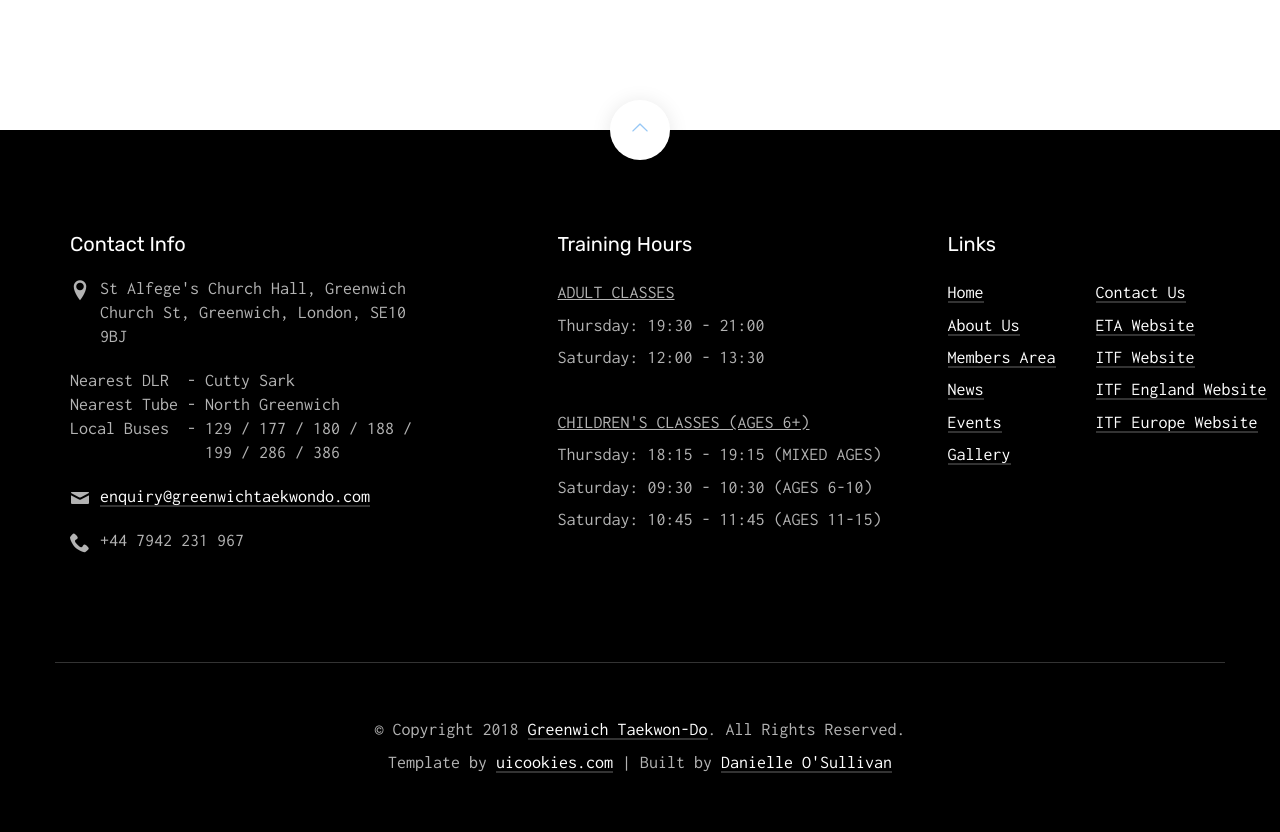
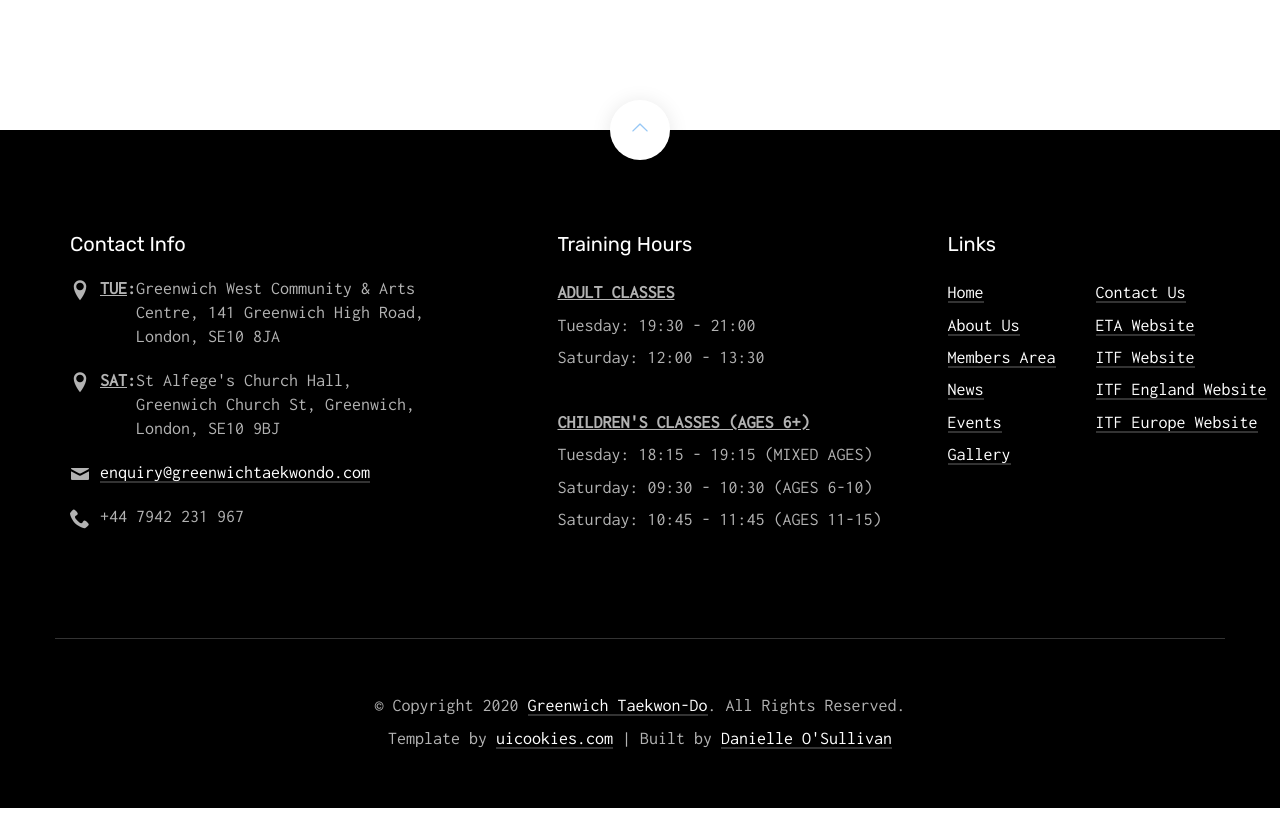
Before and after one commit to danielleos/greenwich-tkd, a website: page gallery.html in a window 1280 px wide. Shown: the part 1020-1852 px from the top of the page. After the commit the page ends 1828 px from the top, so only its background shows below. Drawn offline with Linux system fonts and the light colour scheme; files whose address does not match are found by name.

Commit message:
Update footer to include new location and difference in session times

```diff
--- a/gallery.html
+++ b/gallery.html
@@ -180,7 +180,7 @@
   </main>
 
   <!-- FOOTER -->
-  <footer id="gallery-footer" class="probootstrap-footer">
+  <footer class="probootstrap-footer">
     <div class="probootstrap-backtotop"><a href="#" class="js-backtotop"><i class="icon-chevron-thin-up"></i></a></div>
     <div class="container">
     <div class="row mb50">
@@ -188,12 +188,8 @@
         <div class="probootstrap-footer-widget">
           <h4>Contact Info</h4>
           <ul class="probootstrap-contact-info">
-              <li><i class="icon-location2"></i> <span>St Alfege's Church Hall, Greenwich Church St, Greenwich, London,
-                  SE10 9BJ</span></li>
-              <li>Nearest DLR &nbsp;- Cutty Sark<br>
-                Nearest Tube - North Greenwich<br>
-                Local Buses &nbsp;- 129 / 177 / 180 / 188 /<br>
-                &emsp;&emsp;&emsp;&emsp;&emsp;&emsp;&emsp; 199 / 286 / 386</li>
+            <li><i class="icon-location2"></i> <b><u>TUE</u>:</b> <span>Greenwich West Community & Arts Centre, 141 Greenwich High Road, London, SE10 8JA</span></li>
+            <li><i class="icon-location2"></i> <b><u>SAT</u>:</b> <span>St Alfege's Church Hall, Greenwich Church St, Greenwich, London, SE10 9BJ</span></li>
             <li><i class="icon-mail"></i><a href="mailto:enquiry@greenwichtaekwondo.com"><span>enquiry@greenwichtaekwondo.com</span></a></li>
             <li><i class="icon-phone2"></i><span>+44 7942 231 967</span></li>
           </ul>
@@ -203,12 +199,12 @@
         <div class="probootstrap-footer-widget">
           <h4>Training Hours</h4>
           <ul class="probootstrap-footer-link">
-              <li><u>ADULT CLASSES</u></li>
-              <li>Thursday: 19:30 - 21:00</li>
+            <li><b><u>ADULT CLASSES</u></b></li>
+            <li>Tuesday: 19:30 - 21:00</li>
             <li>Saturday: 12:00 - 13:30</li>
             <br>
-              <li><u>CHILDREN'S CLASSES (AGES 6+)</u></li>
-              <li>Thursday: 18:15 - 19:15 (MIXED AGES)</li>
+            <li><b><u>CHILDREN'S CLASSES (AGES 6+)</u></b></li>
+            <li>Tuesday: 18:15 - 19:15 (MIXED AGES)</li>
             <li>Saturday: 09:30 - 10:30 (AGES 6-10)</li>
             <li>Saturday: 10:45 - 11:45 (AGES 11-15)</li>
           </ul>
@@ -227,10 +223,10 @@
           </ul>
           <ul class="probootstrap-footer-link float">
             <li><a href="contact.html">Contact Us</a></li>
-              <li><a href="http://www.england-tkd.co.uk/">ETA Website</a></li>
-              <li><a href="https://www.taekwondoitf.org/">ITF Website</a></li>
-              <li><a href="http://www.itfengland.com/">ITF England Website</a></li>
-              <li><a href="http://www.itfeurope.org/">ITF Europe Website</a></li>
+            <li><a href="http://www.england-tkd.co.uk/" target="_blank">ETA Website</a></li>
+            <li><a href="https://www.taekwondoitf.org/" target="_blank">ITF Website</a></li>
+            <li><a href="http://www.itfengland.com/" target="_blank">ITF England Website</a></li>
+            <li><a href="http://www.itfeurope.org/" target="_blank">ITF Europe Website</a></li>
           </ul>
         </div>
       </div>
@@ -238,9 +234,7 @@
     </div>
      <div class="row">
        <div class="col-md-12 text-center border-top">
-          <p class="mb0">&copy; Copyright 2018 <a href="index.html">Greenwich Taekwon-Do</a>. All Rights Reserved. <br>
-            Template by <a href="https://uicookies.com">uicookies.com</a> | Built by <a href="https://danielleosullivan.com">Danielle
-              O'Sullivan</a></p>
+         <p class="mb0">&copy; Copyright 2020 <a href="index.html">Greenwich Taekwon-Do</a>. All Rights Reserved. <br> Template by <a href="https://uicookies.com target="_blank"">uicookies.com</a> | Built by <a href="https://danielleosullivan.com" target="_blank">Danielle O'Sullivan</a></p>
        </div>
      </div>
    </div>
```
Also changed, not shown: about-taekwondo.html (+7 -13 lines), about.html (+11 -17 lines), contact.html (+11 -17 lines), events.html (+11 -17 lines), index.html (+7 -10 lines), members.html (+11 -17 lines), news.html (+11 -17 lines), quiz.html (+3 -4 lines). Lines whose indentation alone changed are shown as unchanged.
